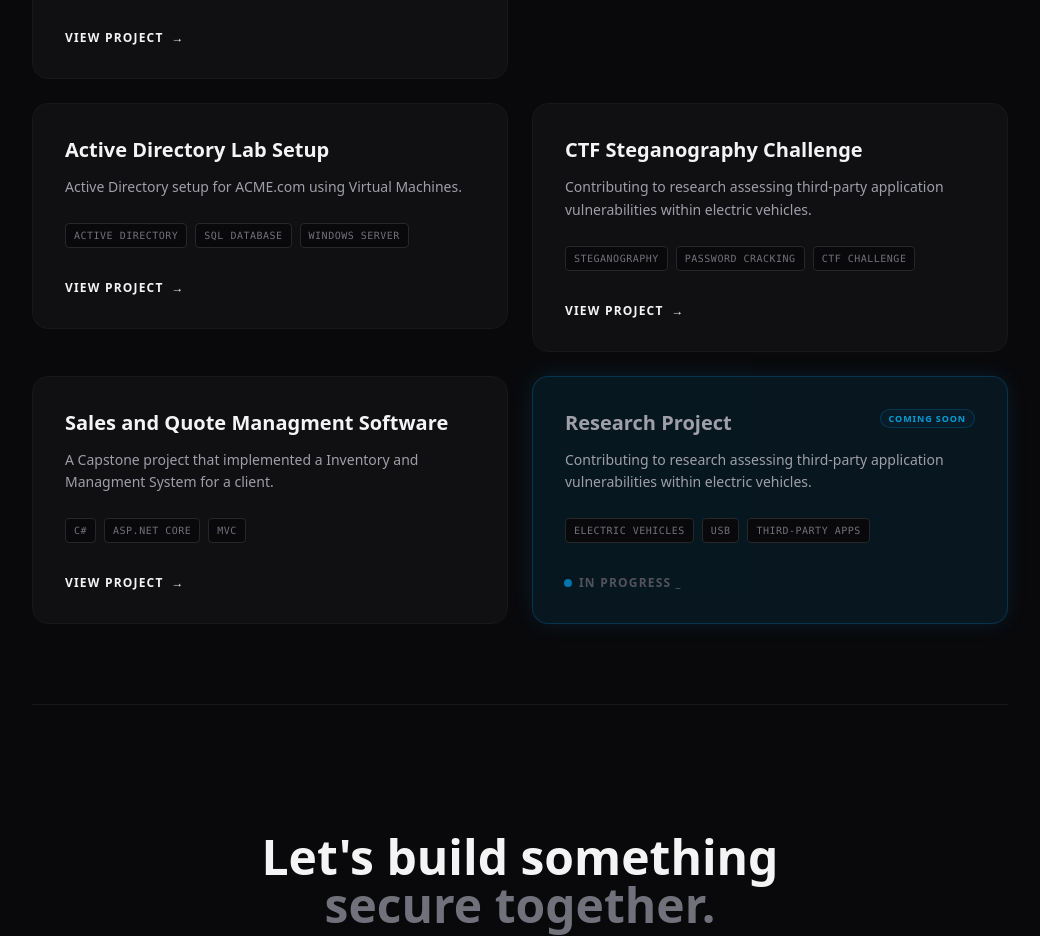
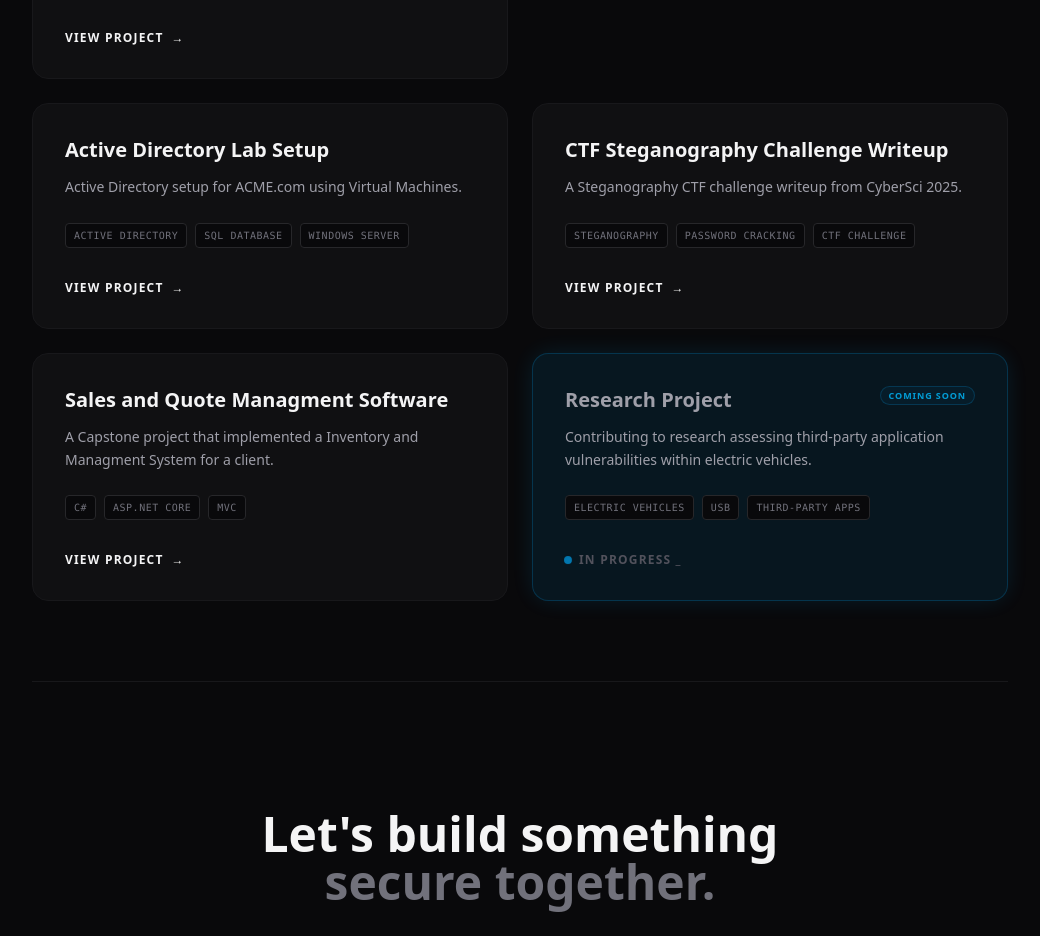
Before and after one commit to rufarog/my-portfolio, a React (Vite) app: page / in a window 1280 px wide. Shown: the part 1740-2676 px from the top of the page, without its empty margins (120-1160 px from the left). Built offline with nearby package versions, Linux system fonts and the light colour scheme.

Commit message:
Edited project cards

```diff
--- a/src/App.tsx
+++ b/src/App.tsx
@@ -28,8 +28,8 @@ const projects = [
     isComingSoon: false // This will show the pulse/glow
   },
    {
-    title: "CTF Steganography Challenge",
-    description: "Contributing to research assessing third-party application vulnerabilities within electric vehicles.",
+    title: "CTF Steganography Challenge Writeup",
+    description: "A Steganography CTF challenge writeup from CyberSci 2025.",
     tags: ["Steganography", "Password Cracking", "CTF Challenge"],
     link: "#",
     isComingSoon: false // This will show the pulse/glow
```
